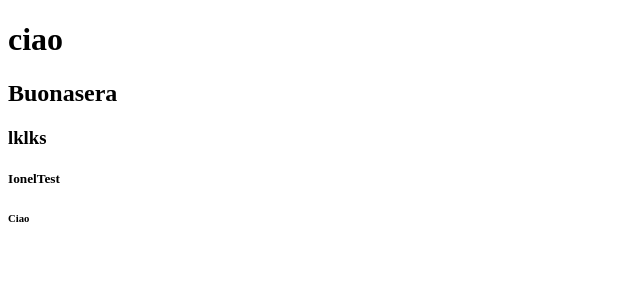
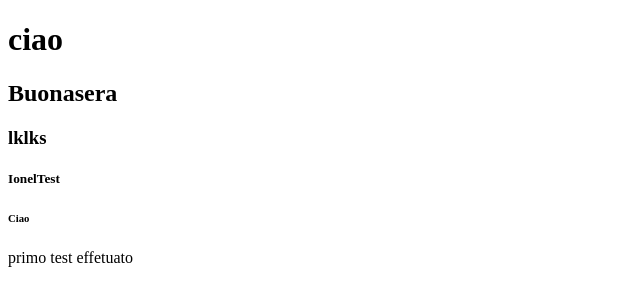
Before and after one commit to briancosentino/prova-git, a plain HTML site: page index.html in a window 1280 px wide. Shown: the whole page, without its empty margins (0-640 px from the left). Drawn offline with Linux system fonts and the light colour scheme.

Commit message:
add additional test message to index.html

```diff
--- a/index.html
+++ b/index.html
@@ -13,6 +13,9 @@
     <h3>lklks</h3>
     <h5>IonelTest</h5>
     <h6>Ciao <i class="fa fa-chain-broken" aria-hidden="true"></i></h6>
+    <div>
+        primo test effetuato
+    </div>
 </body>
 
 </html>
```
